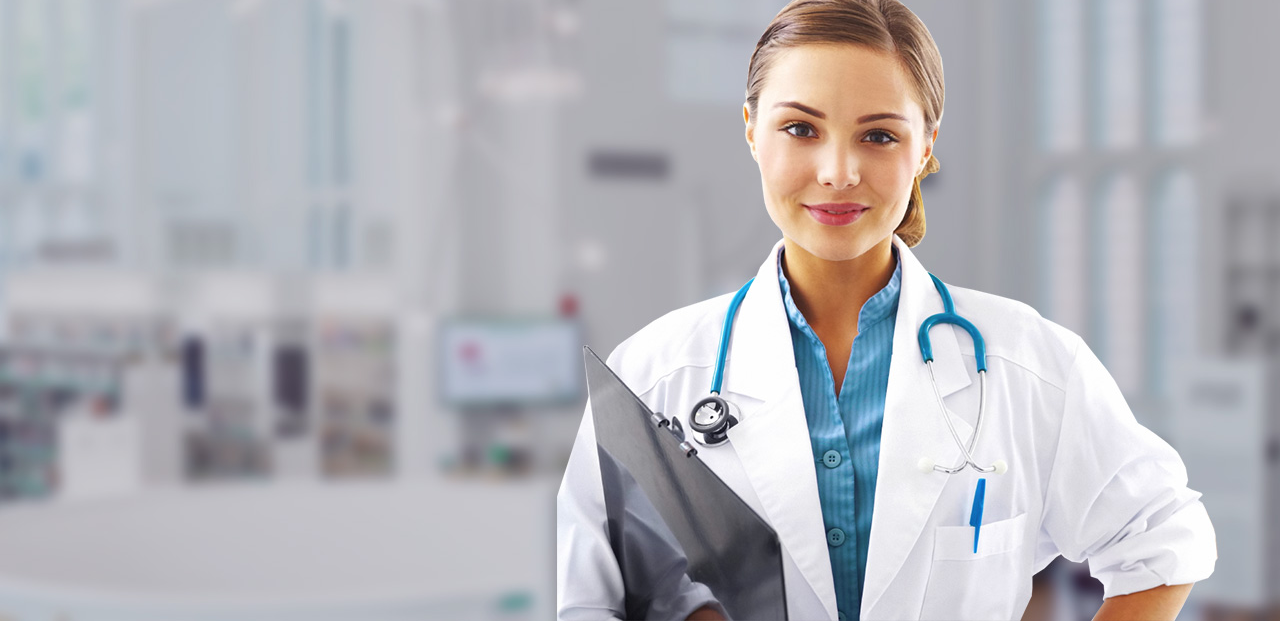
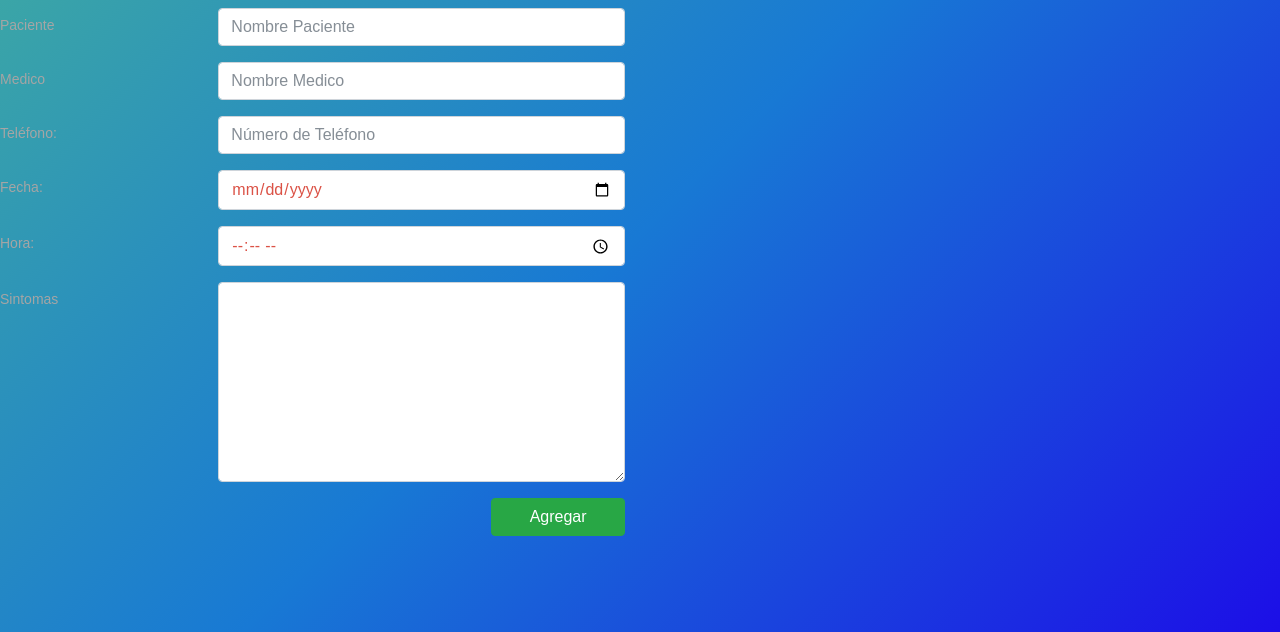
Before and after one commit to robertosale/rollingMedical, a website built with webpack: page src/templateLogged.html in a window 1280 px wide. Shown: the part 253-885 px from the top of the page. Built offline with nearby package versions, Linux system fonts and the light colour scheme; files whose address does not match are found by name.

Commit message:
merge Fede templateLogged.html

```diff
--- a/src/styles/main_styles.css
+++ b/src/styles/main_styles.css
@@ -796,7 +796,7 @@ section
 .home
 {
 	width: 100%;
-	height: 874px;
+	height: 170px;
 }
 .home_container
 {
--- a/src/templateLogged.html
+++ b/src/templateLogged.html
@@ -13,6 +13,7 @@
 <link rel="stylesheet" type="text/css" href="plugins/OwlCarousel2-2.2.1/animate.css">
 <link rel="stylesheet" type="text/css" href="styles/main_styles.css">
 <link rel="stylesheet" type="text/css" href="styles/responsive.css">
+<link rel="stylesheet" href="css/styles.css">
 </head>
 <body>
 
@@ -47,9 +48,15 @@
 	<!-- Home -->
 
 	<div class="home">
-		<div class="background_image" style="background-image:url(images/index_hero.jpg)"></div>
+		<!-- <div class="background_image" style="background-image:url(images/index_hero.jpg)"></div> -->
 
 		<!-- Header -->
+
+
+
+
+    </div>
+
 
 		<!-- Header -->
 
@@ -106,6 +113,66 @@
 
 	</div>
 
+	<div class="home-container">
+        <div class="row">
+            <div class="col-md-6 agregar-turnos">
+                    <h2 class="text-center my-4">Turnos Medicos</h2>
+                    <form>
+                            <div class="form-group row">
+                                <label class="col-sm-4 col-lg-4 col-form-label">Paciente</label>
+                                <div class="col-sm-8 col-lg-8">
+                                    <input type="text" id="paciente" class="form-control" placeholder="Nombre Paciente" required>
+                                </div>
+                            </div>
+                            <div class="form-group row">
+                                <label class="col-sm-4 col-lg-4 col-form-label">Medico</label>
+                                <div class="col-sm-8 col-lg-8">
+                                    <input type="text" id="medico"  class="form-control"  placeholder="Nombre Medico" required>
+                                </div>
+                            </div>
+                            <div class="form-group row">
+                                    <label class="col-sm-4 col-lg-4 col-form-label">Teléfono:</label>
+                                    <div class="col-sm-8 col-lg-8">
+                                        <input type="tel" id="telefono" class="form-control"  placeholder="Número de Teléfono" required>
+                                    </div>
+                                </div>
+                            <div class="form-group row">
+                                <label class="col-sm-4 col-lg-4 col-form-label">Fecha:</label>
+                                <div class="col-sm-8 col-lg-8">
+                                    <input type="date" id="fecha" class="form-control" required>
+                                </div>
+                            </div>
+
+                             <div class="form-group row">
+                                <label class="col-sm-4 col-lg-4 col-form-label">Hora:</label>
+                                <div class="col-sm-8 col-lg-8">
+                                    <input type="time" id="hora" class="form-control" required>
+                                </div>
+                            </div>
+
+                            <div class="form-group row">
+                                <label class="col-sm-4 col-lg-4 col-form-label">Sintomas</label>
+                                <div class="col-sm-8 col-lg-8">
+                                    <textarea id="sintomas" class="form-control" required></textarea>
+                                </div>
+                            </div>
+                            <div class="form-group row justify-content-end">
+                                <div class="col-sm-3">
+                                    <button type="submit" class="btn btn-success w-100">Agregar</button>
+                                </div>
+                            </div>
+                        </form>
+            </div>
+
+            <div class="col-md-6">
+                    <h2 id="administra" class="text-center my-4"></h2>
+                    <ul id="turnos" class="list-group">
+                        <li>Hola</li>
+                    </ul>
+            </div>
+        </div>
+
+
 
 
 
```
